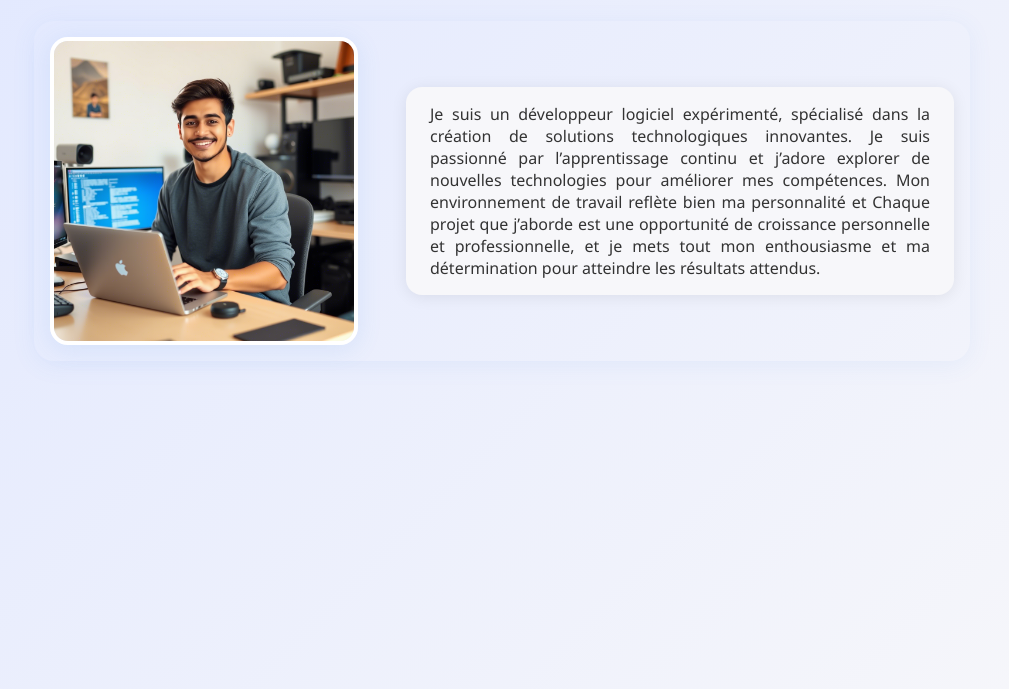
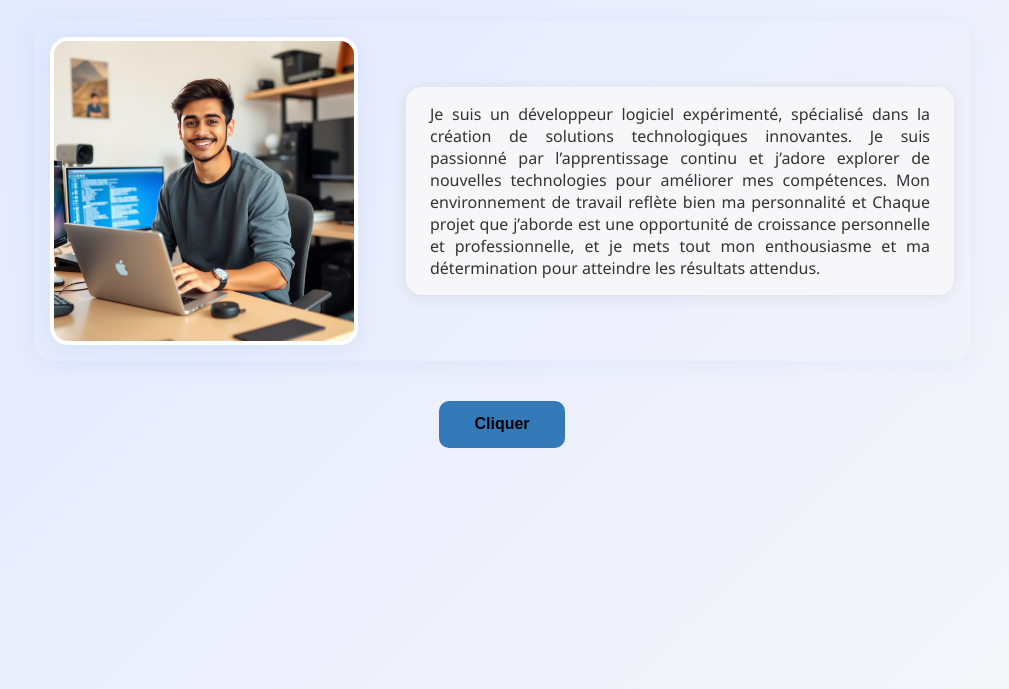
Before and after one commit to LahsineYounes/yns-site-web, a plain HTML site: page index.html in a window 1280 px wide. Shown: the part 135-824 px from the top of the page, without its empty margins (138-1147 px from the left). Drawn offline with Linux system fonts and the light colour scheme.

Commit message:
Ajout d'un bouton

```diff
--- a/index.html
+++ b/index.html
@@ -25,5 +25,6 @@
             enthousiasme et ma détermination pour atteindre les résultats attendus.
         </p>
     </div>
+    <button>Cliquer</button>
 </body>
 </html>
--- a/style.css
+++ b/style.css
@@ -86,3 +86,26 @@ div p {
     box-shadow: 0 2px 16px rgba(0, 0, 0, 0.08);
     font-weight: 500;
 }
+
+button {
+    display: block;
+    margin: 0.5rem auto 0.5rem auto;
+    padding: 0.9rem 2.2rem;
+    font-size: 1rem;
+    border: none;
+    border-radius: 10px;
+    background: #357ab8;
+    font-weight: 600;
+    cursor: pointer;
+}
+button:hover {
+    background: #0e2941;
+    color: #fff200;
+    box-shadow: 0 4px 16px rgba(53, 122, 184, 0.18);
+    transform: translateY(-2px) scale(1.04);
+}
+button:active {
+    background: #952815;
+    color: #00ff91;
+    transform: scale(0.98);
+}
```
Lines whose indentation alone changed are shown as unchanged.
